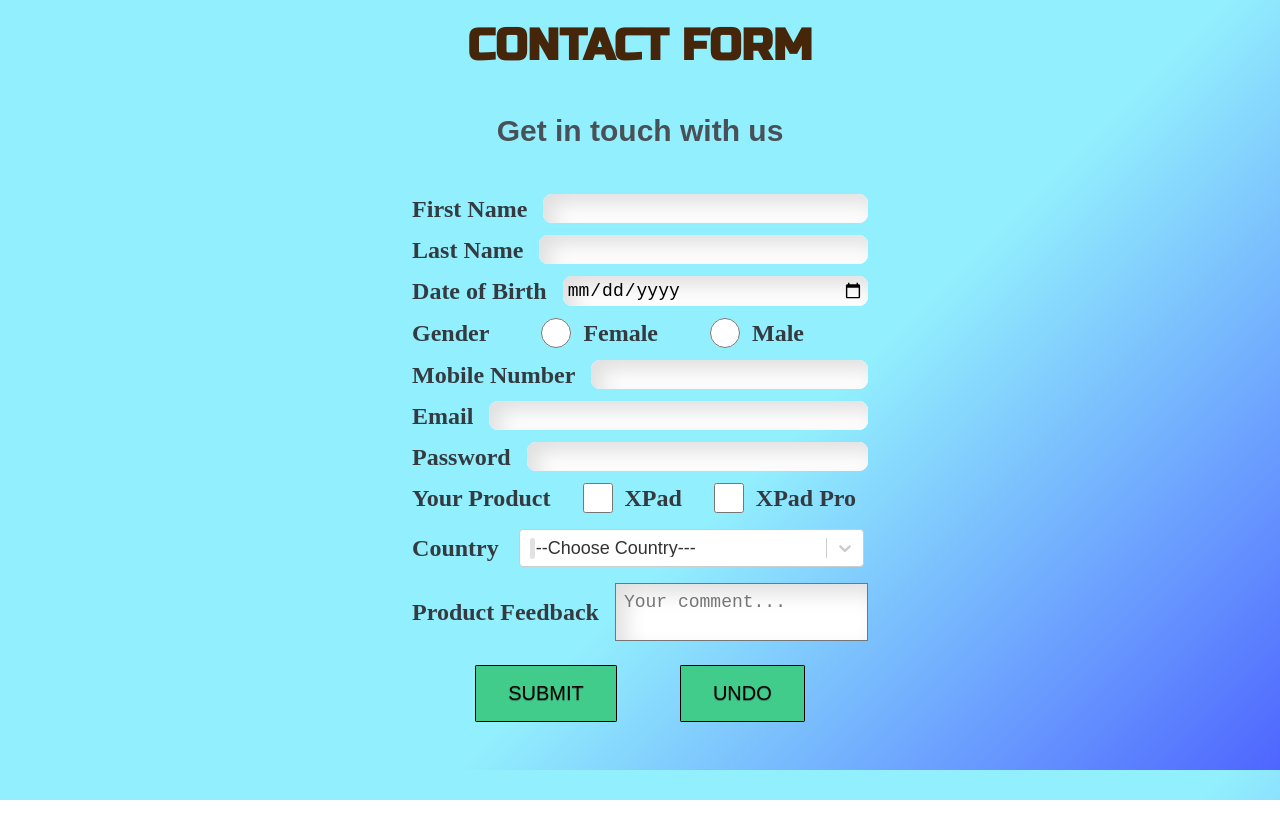
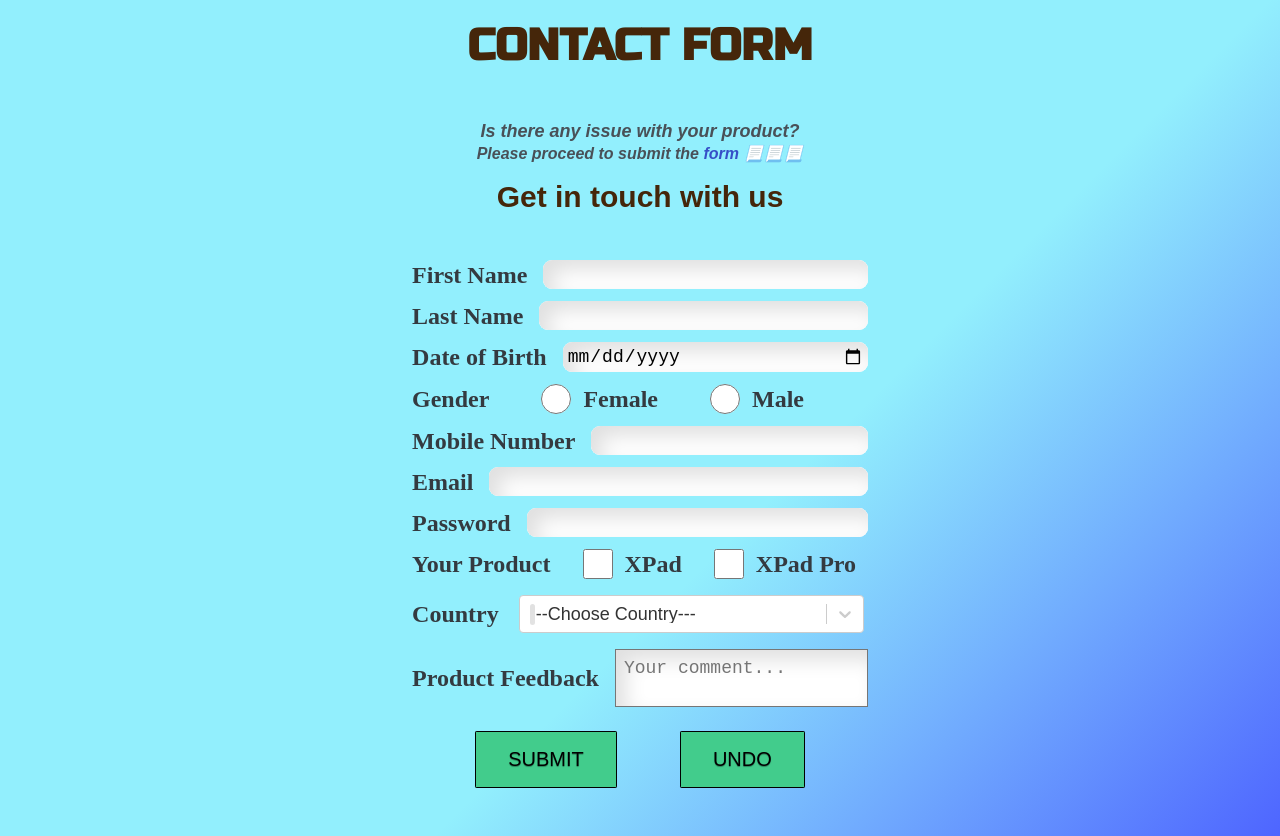
Before and after one commit to okanozman-create/contact-form-reactjs, a React (Create React App) app: page / in a window 1280 px wide. Before the commit the page ends 800 px from the top, so only its background shows below. Built offline with nearby package versions, Linux system fonts and the light colour scheme; no server answers; a web font is replaced by a local one.

Commit message:
creating success msg after successful submitting

```diff
--- a/src/App.js
+++ b/src/App.js
@@ -26,6 +26,7 @@ export default function App() {
   const [selectedCountry, setSelectedCountry] = useState(initalValueCountry);
   const [validationErrors, setValidationErrors] = useState({});
   const [values, setValues] = useState(initialData)
+  const [successSubmit, setSuccessSubmit] = useState(false)
 
   const userSchema = yup.object().shape({
     firstName: yup.string().required("FirstName is required"),
@@ -46,7 +47,7 @@ export default function App() {
     e.preventDefault();
 
     const formData = { ...values,selectedCountry };
-    // console.log(formData);
+    //  console.log(formData);
 
 
 try {
@@ -63,23 +64,24 @@ export default function App() {
     const validatedData = await userSchema.validate(formData,  {
          abortEarly: false,
       });
-      // console.log("Validation successful:", validatedData);
-
+      //  console.log("Validation successful:", validatedData);
 
 
 
        const response = await fetch("https://epqxgnoita.execute-api.eu-north-1.amazonaws.com/newnewstage/contact-form", {
          method: 'POST',
     headers: {
-          'Content-Type': 'application/json',
-         },
+          'Content-Type': 'application/json',          },
          body: JSON.stringify(validatedData),
        });
 
       if (response.ok) {
          const responseData = await response.json();
+         console.log('Server response:', responseData);
 
-        console.log('Server response:', responseData);
+
+
+
 
        } else {
          console.error('Failed to submit form data:', response.statusText);
@@ -88,9 +90,9 @@ export default function App() {
 
        setValues(initialData);
        setSelectedCountry(initalValueCountry);
-
        setValidationErrors({});
-
+       setSuccessSubmit(SuccessSubmit)
+       setSuccessSubmit(true)
 
 
 
@@ -100,11 +102,19 @@ export default function App() {
        error.inner.forEach((err) => {
           errors[err.path] = err.message;
       });
-  //  console.error("Error:", errors)
+   console.error("Error:", errors)
   setValidationErrors(errors)
 
      }
 
+
+}
+
+
+function backToForm () {
+  setSuccessSubmit(false)
+  setValues(initialData);
+  setValidationErrors({})
 }
 
 
@@ -155,10 +165,27 @@ return (
 };
 
 
+function SuccessSubmit () {
+
+
   return (
+<div className="success-container">
+      <h1 className="ss-h1">Success Submit  🚀🚀🚀</h1>
+     <h2 className="ss-h2">Thank you for your feedback.</h2>
+     <button className="btn-successsubmit"  onClick={backToForm}>Back To Form </button>
+   </div>
 
+  );
+}
+
+
+
+  return (
+    successSubmit ? <SuccessSubmit/> :
      <div className="App">
       <h1>Contact Form</h1>
+      <h3>Is there any issue with your product?</h3>
+      <h4>Please proceed to submit the <span>form</span> 📃📃📃</h4>
       <h2>Get in touch with us</h2>
 
       <Form
--- a/src/index.css
+++ b/src/index.css
@@ -34,22 +34,57 @@ h1 {
   font-family: "Russo One";
 }
 
-
+.ss-h1{
+  font-family: 'Times New Roman', Times, serif;
+  color:#e03131;
+}
 
 h2 {
   text-align: center;
   font-size: 3rem;
-  color: #495057;
+  color: #45260a;
   font-weight: 600;
 }
 
+.ss-h2{
+font-family: Arial, Helvetica, sans-serif;
+color:black;
+}
 
+h3{
+text-align: center;
+font-size: 1.8rem;
+color:#495057;
+line-height: 3rem;
+font-style: italic;
+
+
+}
+
+
+h4{
+text-align: center;
+text-align: center;
+font-size: 1.6rem;
+color:#495057;
+margin-bottom: 2rem;
+font-style: italic;
+
+}
+
+h4 span {
+  color:#364fc7;
+  font-weight: 700;
+}
 
 .container {
   max-width: 100%;
   margin: 3.2rem 2.4rem;
   padding: 1.6rem;
 }
+
+
+
 
 
 
@@ -165,7 +200,41 @@ input[type="radio"]:focus {
 
 
 
+.success-container {
+  margin: 10rem auto;
+  display: flex;
+  flex-direction: column;
+  align-items: center;
+  justify-content: center;
 
+}
+
+
+.btn-successsubmit {
+margin-top: 3rem;
+   display: inline-block;
+  padding: 1.6rem 3.2rem;
+  font-size: 2rem;
+  border-radius: 0.12rem;
+  text-decoration: none;
+  font-weight: 300;
+  text-transform: uppercase;
+  background-color: #42cc8c;
+  color: #000000;
+  text-shadow: 0 0.04em 0.04em rgba(0, 0, 0, 0.35);
+  text-align: center;
+  transition: all 0.15s;
+  border: 0.1rem solid #000000;
+  cursor: pointer;
+
+}
+
+.btn-successsubmit:hover,
+.btn-successsubmit:hover {
+  text-shadow: 0 0 2em rgba(255, 255, 255, 1);
+  color: #ffffff;
+  border-color: #ffffff;
+}
 
 
 
```
Lines whose indentation alone changed are shown as unchanged.
